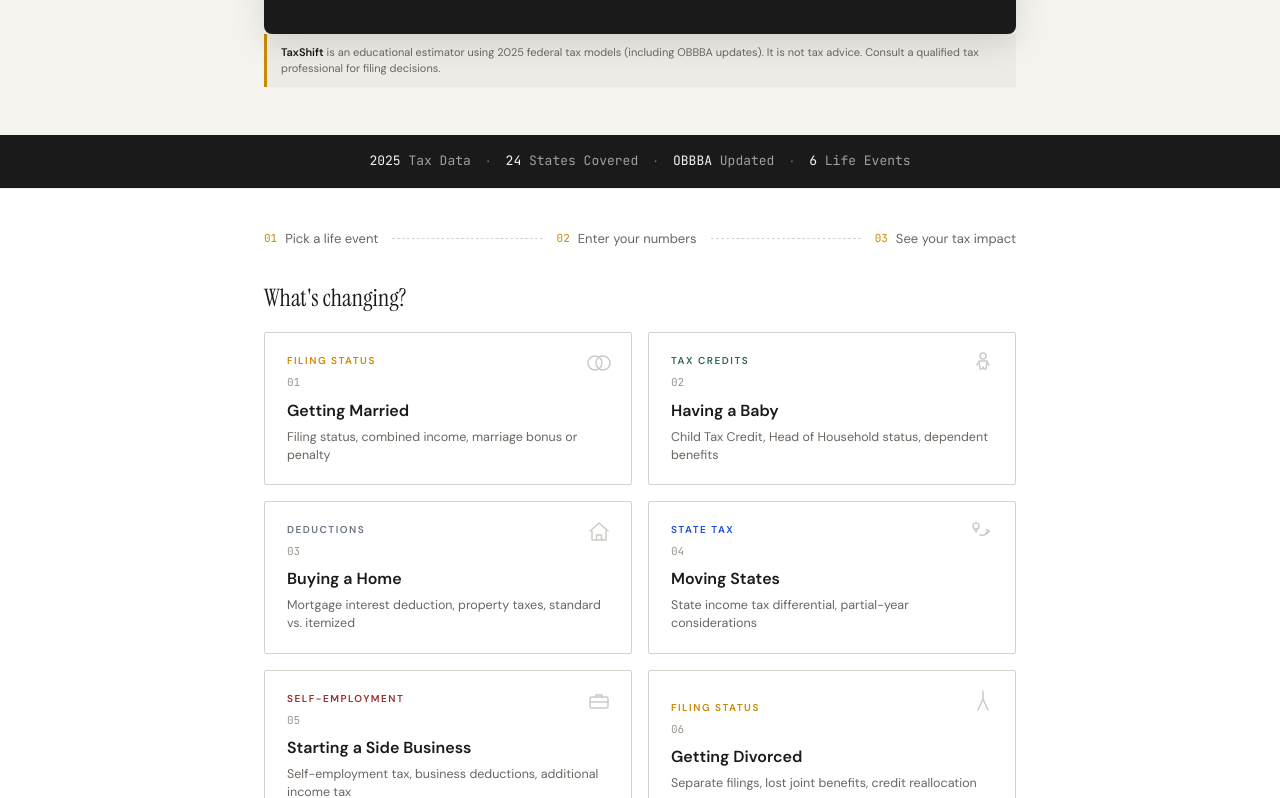
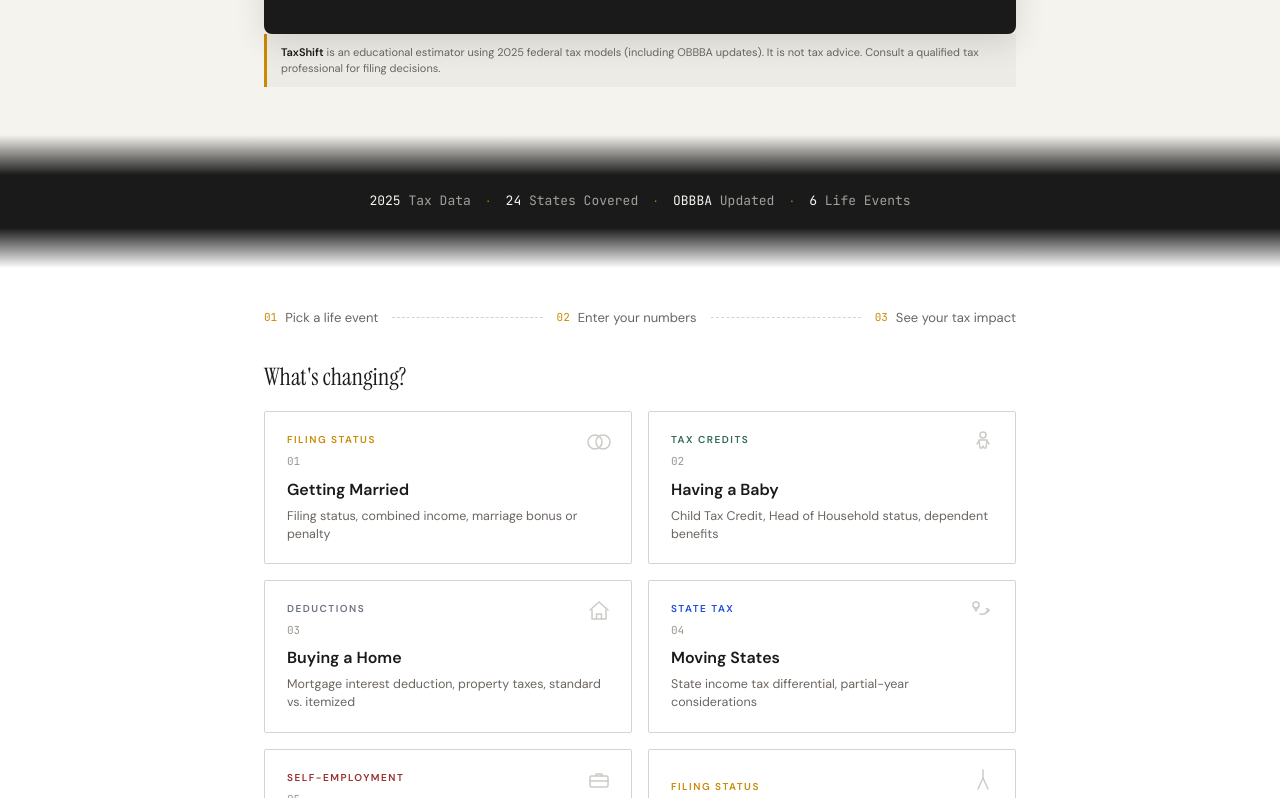
Before and after one commit to AdityaChauhanX07/taxshift, a React (Vite) app: page / in a window 1280 px wide. Shown: the part 502-1300 px from the top of the page. Built offline with nearby package versions, Linux system fonts and the light colour scheme; no server answers.

Commit message:
add smooth gradient transitions between all sections

```diff
--- a/src/App.jsx
+++ b/src/App.jsx
@@ -213,6 +213,24 @@ export default function App() {
     backgroundSize: '24px 24px',
   }
 
+  // Decorative full-width gradient spacers that blend one section's background
+  // into the next, replacing the hard borders between bands. Purely visual.
+  const CREAM = COLORS.bg
+  const WHITE = COLORS.card
+  const DARK = '#1A1A1A'
+  const fade = (from, to, tall = true) => (
+    <div
+      aria-hidden="true"
+      style={{
+        height: tall ? (isMobile ? 28 : 40) : isMobile ? 28 : 32,
+        background: `linear-gradient(to bottom, ${from}, ${to})`,
+        margin: 0,
+        padding: 0,
+        pointerEvents: 'none',
+      }}
+    />
+  )
+
   return (
     <div style={{ minHeight: '100vh', background: COLORS.bg, color: COLORS.textPrimary }}>
       {/* SECTION 1 — Hero: cream + dot grid */}
@@ -270,18 +288,17 @@ export default function App() {
         </div>
       </div>
 
+      {/* Transition: hero cream → credibility dark */}
+      {fade(CREAM, DARK)}
+
       {/* CREDIBILITY STRIP — compact dark data bar bridging hero and selection */}
       <CredibilityStrip />
 
-      {/* SECTION 2 — Selection: clean white stage, faintly bordered, no dots */}
-      <div
-        style={{
-          background: COLORS.card,
-          borderTop: `1px solid ${COLORS.disclaimerBg}`,
-          borderBottom: `1px solid ${COLORS.disclaimerBg}`,
-          marginBottom: 8,
-        }}
-      >
+      {/* Transition: credibility dark → selection white */}
+      {fade(DARK, WHITE)}
+
+      {/* SECTION 2 — Selection: clean white stage, no dots */}
+      <div style={{ background: COLORS.card }}>
         <div
           style={{
             ...innerContainer,
@@ -295,6 +312,9 @@ export default function App() {
           <CoverageSection />
         </div>
       </div>
+
+      {/* Transition: selection white → cream (form when selected, else footer) */}
+      {fade(WHITE, CREAM, false)}
 
       {/* SECTION 3 — Form: back to warm cream + dot grid */}
       {selectedEvent && (
@@ -321,6 +341,9 @@ export default function App() {
         </div>
       )}
 
+      {/* Transition: form cream → results dark */}
+      {results && fade(CREAM, DARK)}
+
       {/* SECTION 4 — Results: dramatic full-width dark band */}
       {results && (
         <div style={{ background: '#1A1A1A' }}>
@@ -344,6 +367,9 @@ export default function App() {
           </div>
         </div>
       )}
+
+      {/* Transition: results dark → footer cream */}
+      {results && fade(DARK, CREAM)}
 
       {/* SECTION 5 — Footer: cream */}
       <div style={{ background: COLORS.bg }}>
```
